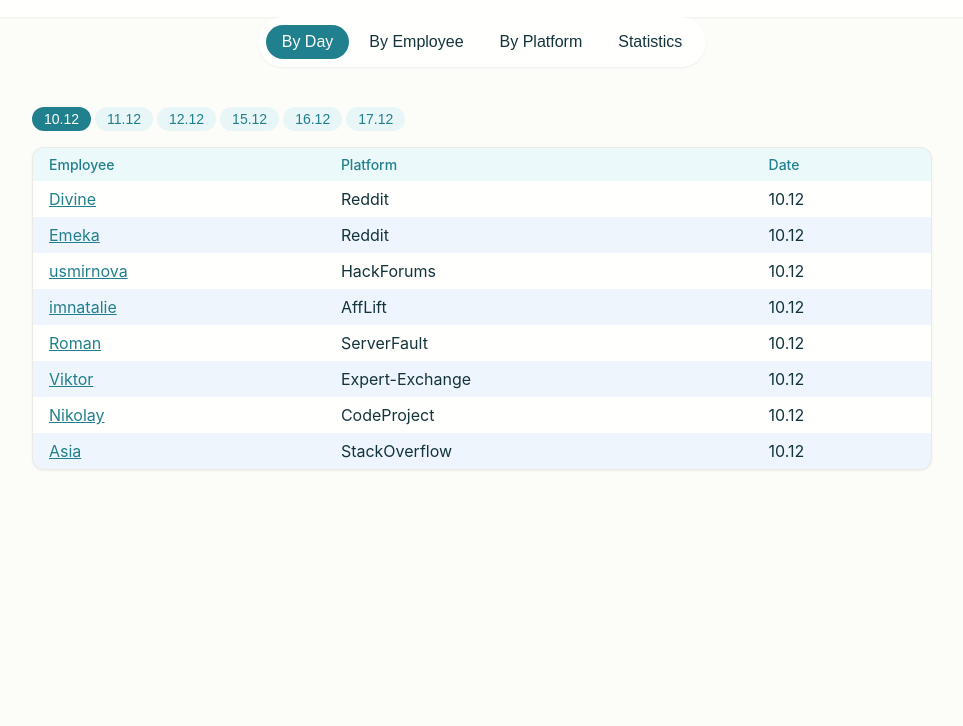
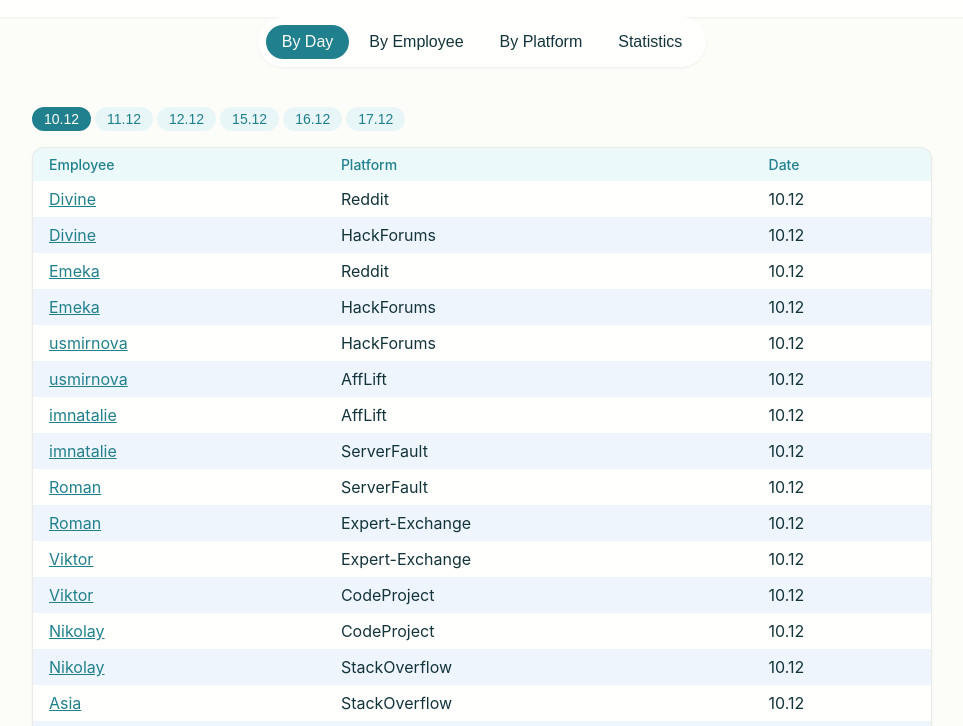
Before and after one commit to QA-Shell/qa-schedule, a plain HTML site: page index.html in a window 1280 px wide. Shown: the part 56-782 px from the top of the page, without its empty margins (158-1121 px from the left). Drawn offline with Linux system fonts and the light colour scheme.

Commit message:
Update index.html

```diff
--- a/index.html
+++ b/index.html
@@ -302,6 +302,7 @@
     const scheduleData = {
       "Divine": [
         { date: "10.12", gid: "1745650365", range: "A1:A2" },
+        { date: "10.12", gid: "1332544562", range: "A1" },
         { date: "17.12", gid: "1480305097", range: "A15" },
         { date: "16.12", gid: "641959591", range: "A12" }
       ],
@@ -311,47 +312,50 @@
         { date: "17.12", gid: "641959591", range: "A13" }
       ],
       "usmirnova": [
-        { date: "11.12", gid: "1745650365", range: "A6" },
         { date: "10.12", gid: "1332544562", range: "A4" },
-        { date: "10.12", gid: "66643352", range: "A1:A2" }
+        { date: "10.12", gid: "66643352", range: "A1:A2" },
+        { date: "11.12", gid: "1745650365", range: "A6" }
       ],
       "imnatalie": [
+        { date: "10.12", gid: "66643352", range: "A4" },
+        { date: "10.12", gid: "686295720", range: "A1:A3" },
         { date: "12.12", gid: "1745650365", range: "A8" },
-        { date: "11.12", gid: "1332544562", range: "A6" },
-        { date: "10.12", gid: "66643352", range: "A4" },
-        { date: "10.12", gid: "686295720", range: "A1:A3" }
+        { date: "11.12", gid: "1332544562", range: "A6" }
       ],
       "Roman": [
+        { date: "10.12", gid: "686295720", range: "A5" },
+        { date: "10.12", gid: "591510053", range: "A1:A3" },
         { date: "15.12", gid: "1745650365", range: "A10" },
-        { date: "11.12", gid: "66643352", range: "A6" },
-        { date: "10.12", gid: "686295720", range: "A5" },
-        { date: "10.12", gid: "591510053", range: "A1:A3" }
+        { date: "11.12", gid: "66643352", range: "A6" }
       ],
       "Viktor": [
+        { date: "10.12", gid: "591510053", range: "A5" },
+        { date: "10.12", gid: "1480305097", range: "A1:A3" },
         { date: "16.12", gid: "1745650365", range: "A12" },
         { date: "15.12", gid: "1332544562", range: "A8" },
         { date: "12.12", gid: "66643352", range: "A8" },
-        { date: "11.12", gid: "686295720", range: "A7" },
-        { date: "10.12", gid: "591510053", range: "A5" },
-        { date: "10.12", gid: "1480305097", range: "A1:A3" }
+        { date: "11.12", gid: "686295720", range: "A7" }
       ],
       "Nikolay": [
+        { date: "10.12", gid: "1480305097", range: "A5" },
+        { date: "10.12", gid: "641959591", range: "A1:A2" },
         { date: "17.12", gid: "1745650365", range: "A14" },
         { date: "16.12", gid: "1332544562", range: "A10" },
         { date: "15.12", gid: "66643352", range: "A10" },
         { date: "12.12", gid: "686295720", range: "A9" },
-        { date: "11.12", gid: "591510053", range: "A7" },
-        { date: "10.12", gid: "1480305097", range: "A5" },
-        { date: "10.12", gid: "641959591", range: "A1:A2" }
+        { date: "11.12", gid: "591510053", range: "A7" }
       ],
       "Asia": [
+        { date: "10.12", gid: "641959591", range: "A4" },
+        { date: "10.12", gid: "1745650365", range: "A5" },
         { date: "16.12", gid: "66643352", range: "A12" },
         { date: "15.12", gid: "686295720", range: "A11" },
         { date: "12.12", gid: "591510053", range: "A9" },
-        { date: "11.12", gid: "1480305097", range: "A7" },
-        { date: "10.12", gid: "641959591", range: "A4" }
+        { date: "11.12", gid: "1480305097", range: "A7" }
       ],
       "Dariya": [
+        { date: "10.12", gid: "1745650365", range: "A7" },
+        { date: "10.12", gid: "66643352", range: "A5" },
         { date: "17.12", gid: "66643352", range: "A14" },
         { date: "16.12", gid: "686295720", range: "A13" },
         { date: "15.12", gid: "591510053", range: "A11" },
@@ -359,12 +363,16 @@
         { date: "11.12", gid: "641959591", range: "A6" }
       ],
       "Julia": [
+        { date: "10.12", gid: "686295720", range: "A5" },
+        { date: "10.12", gid: "1480305097", range: "A3" },
         { date: "17.12", gid: "686295720", range: "A15" },
         { date: "16.12", gid: "591510053", range: "A13" },
         { date: "15.12", gid: "1480305097", range: "A11" },
         { date: "12.12", gid: "641959591", range: "A8" }
       ],
       "Polina": [
+        { date: "10.12", gid: "591510053", range: "A7" },
+        { date: "10.12", gid: "1480305097", range: "A5" },
         { date: "17.12", gid: "591510053", range: "A15" },
         { date: "16.12", gid: "1480305097", range: "A13" },
         { date: "15.12", gid: "641959591", range: "A10" }
@@ -400,10 +408,10 @@
       const rows = [];
 
       for (const [emp, entries] of Object.entries(scheduleData)) {
-        const matchingEntry = entries.find(e => e.date === dates[activeDayIdx]);
-        if (matchingEntry) {
-          const url = buildUrl(matchingEntry.gid, matchingEntry.range);
-          const platform = platforms[matchingEntry.gid];
+        const matchingEntries = entries.filter(e => e.date === dates[activeDayIdx]);
+        for (const entry of matchingEntries) {
+          const url = buildUrl(entry.gid, entry.range);
+          const platform = platforms[entry.gid];
           rows.push(`
             <tr>
               <td><a href="${url}" target="_blank">${emp}</a></td>
```
